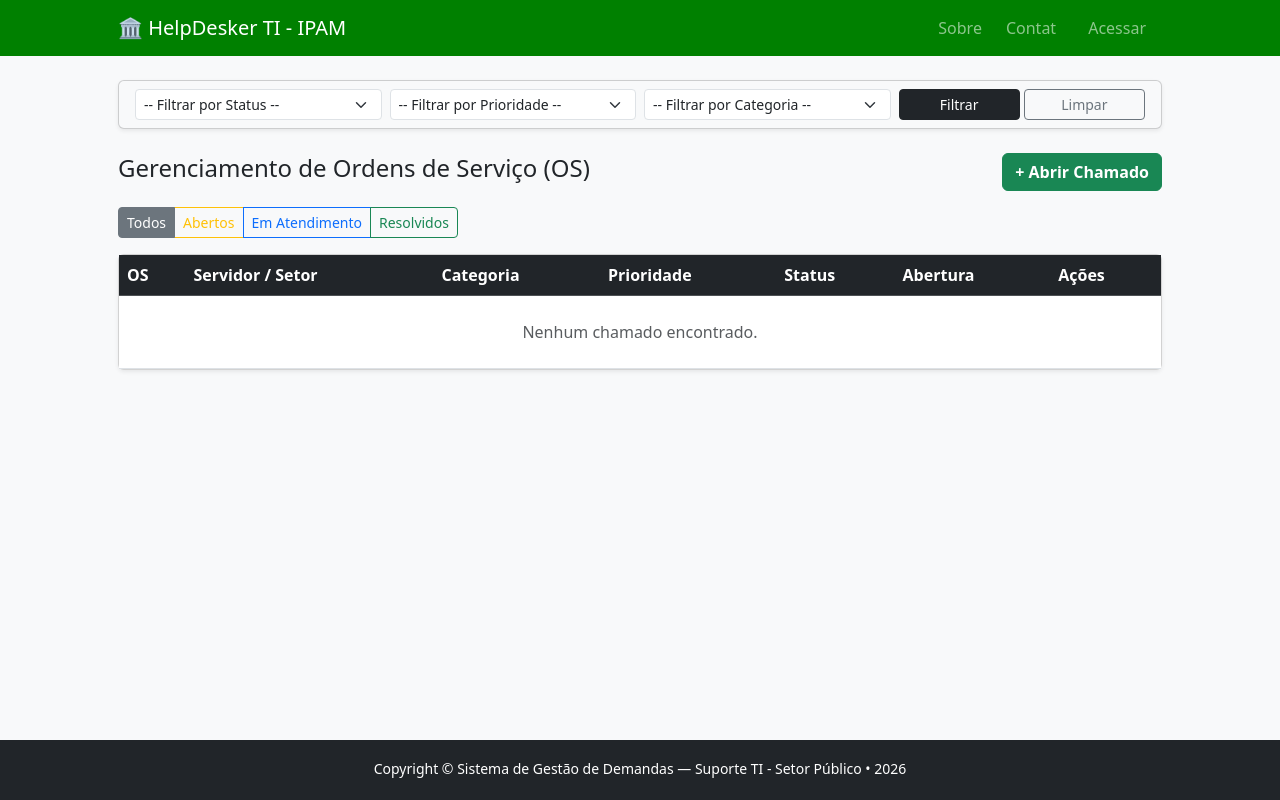
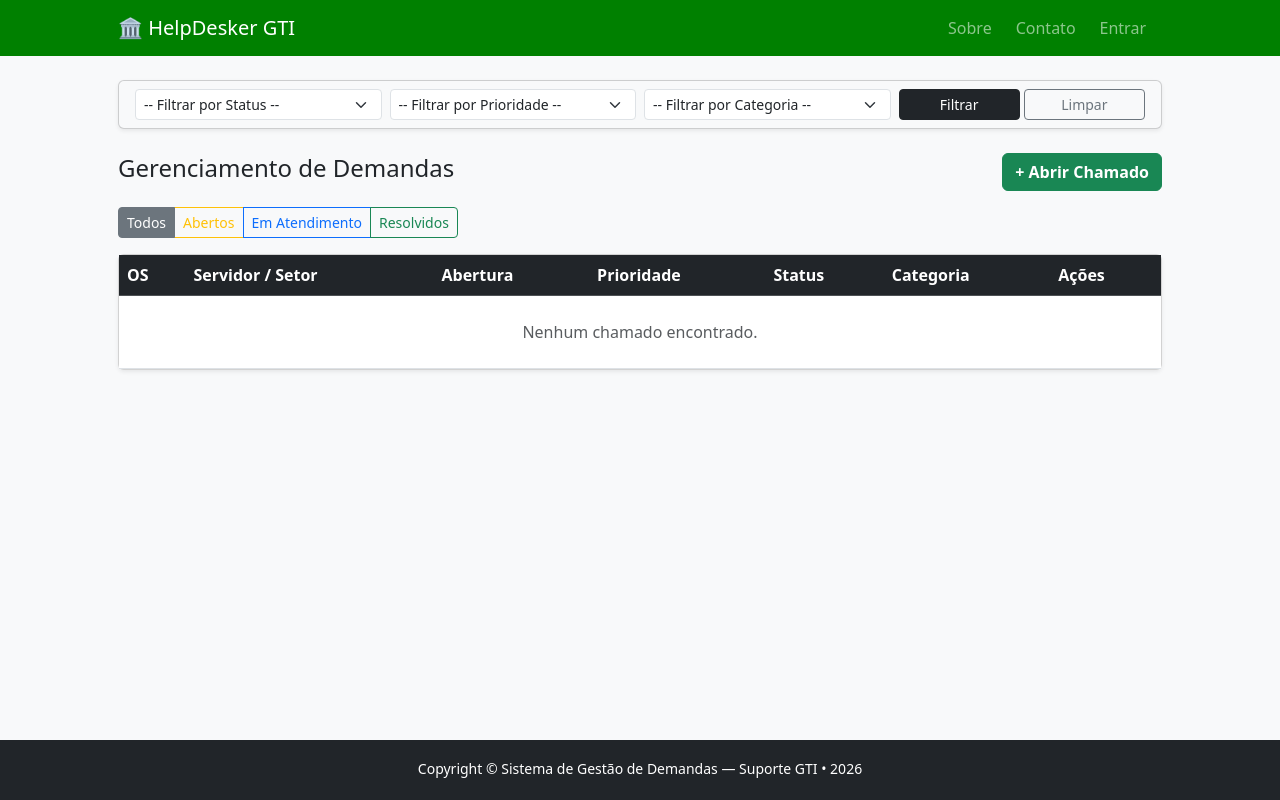
Before and after one commit to robrvs/sistema_chamados, a Django app: template chamados/templates/chamados/lista.html in a window 1280 px wide. Run offline with Django 3.2, Linux system fonts and the light colour scheme; the template is opened without the code that fills it, so the values that code supplies are empty; some libraries are stand-ins or nearby versions.

Commit message:
13.06.2026 - 15:42

```diff
--- a/chamados/templates/base.html
+++ b/chamados/templates/base.html
@@ -11,11 +11,11 @@
     </title>
     <link href="{% static 'css/bootstrap.min.css' %}" rel="stylesheet" />
     <style>
-      body {
-        min-height: 100vh;
-        padding-bottom: 100px;
-        position: relative;
-      }
+         body {
+          min-height: 100vh;
+          position: relative;
+          padding-bottom: 60px; /* Altura do rodapé */
+        }
       footer {
         position: absolute;
         bottom: 0;
@@ -27,7 +27,7 @@
   <body class="bg-light">
     <nav class="navbar navbar-expand-lg navbar-dark" style="background-color: #008000;">
       <div class="container px-5">
-        <a class="navbar-brand" href="{% url 'home' %}">🏛️ HelpDesker TI - IPAM</a>
+        <a class="navbar-brand" href="{% url 'home' %}">🏛️ HelpDesker GTI</a>
 
         <button class="navbar-toggler" type="button" data-bs-toggle="collapse" data-bs-target="#navbarSupportedContent" aria-controls="navbarSupportedContent" aria-expanded="false" aria-label="Toggle navigation"><span class="navbar-toggler-icon"></span></button>
 
@@ -35,7 +35,7 @@
           <ul class="navbar-nav ms-auto mb-2 mb-lg-0 d-flex align-items-center">
             {% if user.is_authenticated %}
               <li class="nav-item">
-                <span class="nav-link text-light me-3">Olá, <strong>{{ user.username }}</strong></span>
+                <span class="nav-link text-light me-3">Usuário:  <strong>{{ user.username }}</strong></span>
               </li>
               <li class="nav-item">
                 <a class="nav-link" href="{% url 'home' %}">Painel de OS</a>
@@ -60,10 +60,11 @@
                 <a class="nav-link me-2" href="{% url 'sobre' %}">Sobre</a>
               </li>
               <li class="nav-item">
-                <a class="nav-link me-2" href="{% url 'contato' %}">Contat </a>
+                <a class="nav-link me-2" href="{% url 'contato' %}">Contato </a>
               </li>
               <li class="nav-item">
-                <a class="nav-link btn btn-outline-light btn-sm px-3" href="{% url 'login' %}">Acessar</a>
+                {% comment %} <a class="nav-link btn btn-outline-light btn-sm px-3" href="{% url 'login' %}">Acessar</a> {% endcomment %}
+                <a class="nav-link me-2" href="{% url 'login' %}">Entrar</a>
               </li>
             {% endif %}
           </ul>
@@ -79,7 +80,7 @@
 
     <footer class="py-3 bg-dark text-white text-center mt-5">
       <div class="container">
-        <small>Copyright &copy; Sistema de Gestão de Demandas — Suporte TI - Setor Público &bull; 2026</small>
+        <small>Copyright &copy; Sistema de Gestão de Demandas — Suporte GTI &bull; 2026</small>
       </div>
     </footer>
     {% block scripts %}
--- a/chamados/templates/chamados/contato.html
+++ b/chamados/templates/chamados/contato.html
@@ -6,14 +6,14 @@
 <div class="container mt-4" style="max-width: 600px;">
     <div class="card shadow-sm">
         <div class="card-header bg-dark text-white">
-            <h3 class="card-title h5 mb-0">📞 Canais de Atendimento da TI</h3>
+            <h3 class="card-title h5 mb-0">📞 Canais de Atendimento da GTI</h3>
         </div>
         <div class="card-body">
             <p>Se o seu computador ou acesso à internet estiver completamente inoperante impedindo a abertura da OS pelo sistema, utilize os meios alternativos:</p>
             <ul class="list-group list-group-flush mb-3">
-                <li class="list-group-item"><strong>📍 Localização:</strong> Bloco Administrativo - Sala da TI</li>
+                <li class="list-group-item"><strong>📍 Localização:</strong> 2º Piso - Sala da GTI</li>
                 <li class="list-group-item"><strong>📞 Ramal Interno:</strong> 2026 / 2027</li>
-                <li class="list-group-item"><strong>📧 E-mail do Setor:</strong> suporte.ti@ipam.gov.br</li>
+                <li class="list-group-item"><strong>📧 E-mail do Setor:</strong> helpdesker@ipam.gov.br</li>
             </ul>
             <div class="alert alert-info py-2 small mb-0">
                 Horário de funcionamento: Segunda a Sexta, das 08h às 14h.
--- a/chamados/templates/chamados/lista.html
+++ b/chamados/templates/chamados/lista.html
@@ -1,7 +1,7 @@
 {% extends 'base.html' %}
 
 {% block aba %}
-    Painel de Chamados - TI
+    Painel de Chamados - GTI
 {% endblock %}
 
 {% block conteudo %}
@@ -44,7 +44,7 @@
 
 <div class="mt-4">
     <div class="d-flex justify-content-between align-items-center mb-3">
-        <h2 class="h4">Gerenciamento de Ordens de Serviço (OS)</h2>
+        <h2 class="h4">Gerenciamento de Demandas</h2>
         <a href="{% url 'novo_chamado' %}" class="btn btn-success fw-bold">+ Abrir Chamado</a>
     </div>
 
@@ -64,10 +64,10 @@
                     <tr>
                         <th>OS</th>
                         <th>Servidor / Setor</th>
-                        <th>Categoria</th>
+                        <th>Abertura</th>
                         <th>Prioridade</th>
                         <th>Status</th>
-                        <th>Abertura</th>
+                        <th>Categoria</th>
                         <th>Ações</th>
                     </tr>
                 </thead>
@@ -79,6 +79,7 @@
                             <div>{{ chamado.servidor_nome }}</div>
                             <small class="text-muted">{{ chamado.setor }}</small>
                         </td>
+                        <td><small>{{ chamado.criado_em|date:"d/m/Y H:i" }}</small></td>
                         <td>{{ chamado.get_categoria_display }}</td>
                         <td>
                             {% if chamado.prioridade == 'alta' %}
@@ -100,7 +101,7 @@
                                 <span class="badge bg-warning text-dark">Aberto</span>
                             {% endif %}
                         </td>
-                        <td><small>{{ chamado.criado_em|date:"d/m/Y H:i" }}</small></td>
+                        {% comment %} <td><small>{{ chamado.criado_em|date:"d/m/Y H:i" }}</small></td> {% endcomment %}
                         <td>
                             <a href="{% url 'atualizar_chamado' chamado.id %}" class="btn btn-sm btn-outline-dark">
                                 Atender / Detalhes
```
Also changed, not shown: db.sqlite3.
